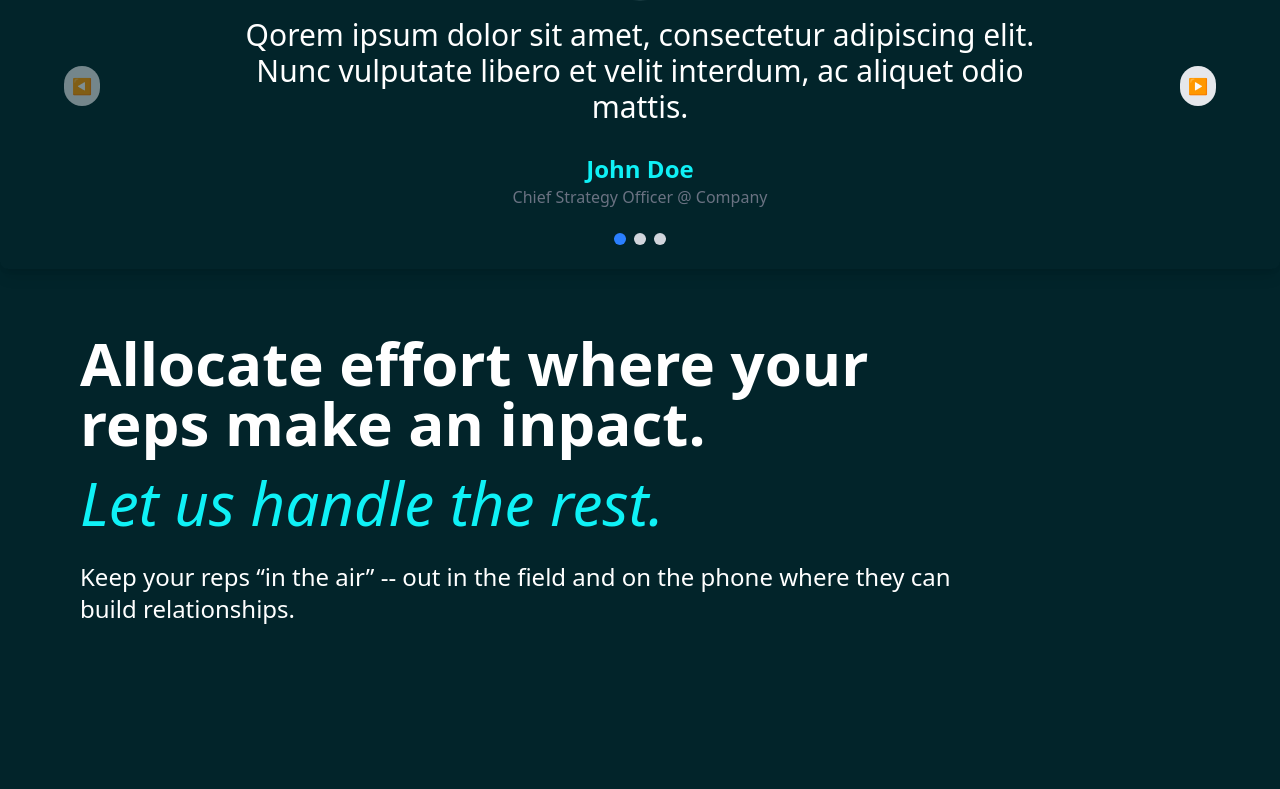
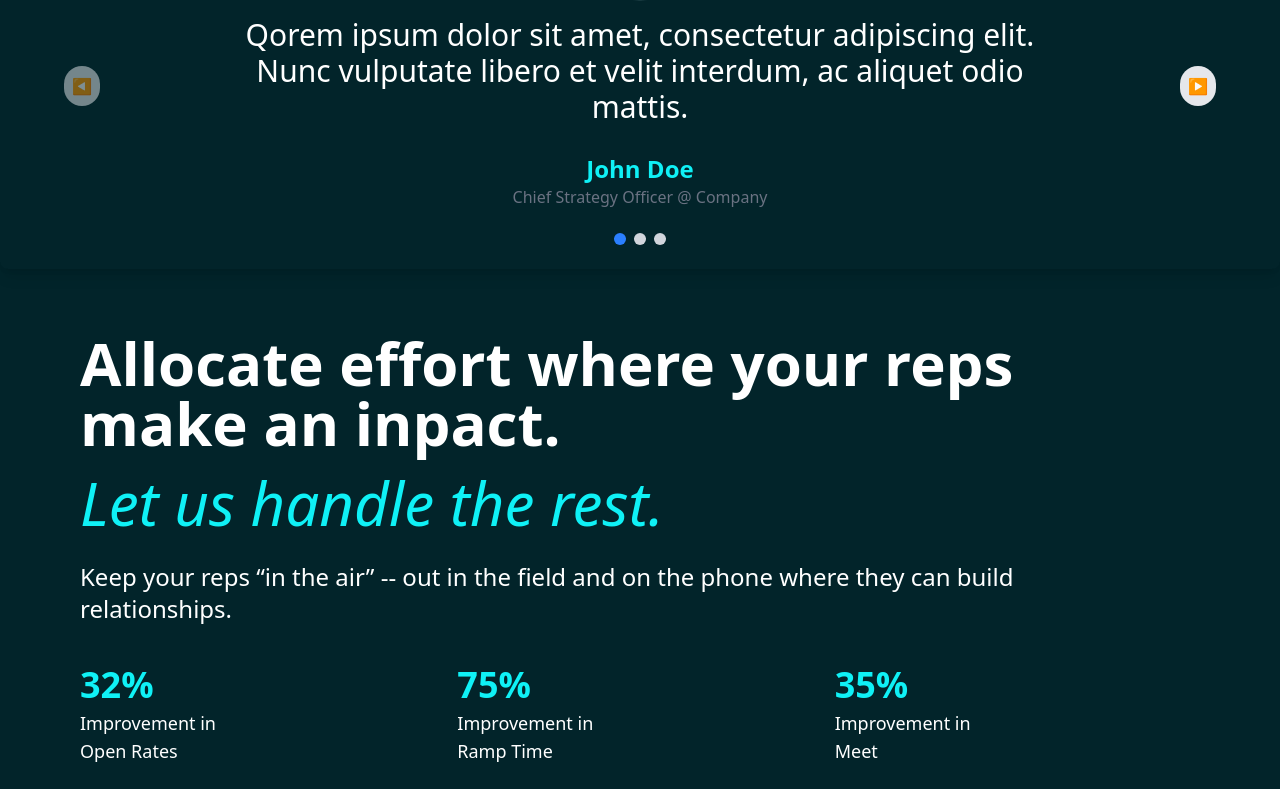
Before and after one commit to hasan9878/React_Project-1, a React (Vite) app: page / in a window 1280 px wide. Shown: the part 2303-3092 px from the top of the page. Before the commit the page ends 2952 px from the top, so only its background shows below. Built offline with nearby package versions, Linux system fonts and the light colour scheme.

Commit message:
Left-align and tighten spacing in EfficiencyStatement percentage section

```diff
--- a/src/Component/EfficiencyStatement.jsx
+++ b/src/Component/EfficiencyStatement.jsx
@@ -10,15 +10,48 @@ function EfficiencyStatement() {
     }
   ];
 
+  const Efficiencyitems2 = [
+    {
+      percent: "32%",
+      text: "Improvement in Open Rates"
+    },
+    {
+      percent: "75%",
+      text: "Improvement in Ramp Time"
+    },
+    {
+      percent: "35%",
+      text: "Improvement in Meetings Booked"
+    }
+  ];
+
   return (
-    <section className="w-full mx-auto mt-10 p-6 px-20">
+    <section className="w-full mx-auto mt-10 p-6 px-4 md:px-20">
+      {/* Top text section */}
       {Efficiencyitems1.map((item) => (
-        <div key={item.id} className="w-lg md:w-4xl ">
+        <div key={item.id} className="max-w-5xl">
           <h1 className="text-4xl md:text-6xl font-bold text-white">{item.h1}</h1>
           <h2 className="text-4xl md:text-6xl italic text-[#0FF1F6] mt-5">{item.h2}</h2>
-          <p className="text-2xl text-[#FFFFFF] mt-7">{item.text}</p>
+          <p className="text-2xl text-white mt-7">{item.text}</p>
         </div>
       ))}
+
+     <div className="mt-10 grid grid-cols-1 md:grid-cols-3 gap-3 text-left">
+  {Efficiencyitems2.map((item, index) => {
+    const [beforeBreak, afterBreak] = item.text.split('in');
+    return (
+      <div key={index}>
+        <h3 className="text-4xl font-bold text-[#0FF1F6]">{item.percent}</h3>
+        <p className="text-lg text-white mt-1">
+          {beforeBreak.trim()} in
+          <br className="hidden md:inline" /> {afterBreak.trim()}
+        </p>
+      </div>
+    );
+  })}
+</div>
+
+
     </section>
   );
 }
```
